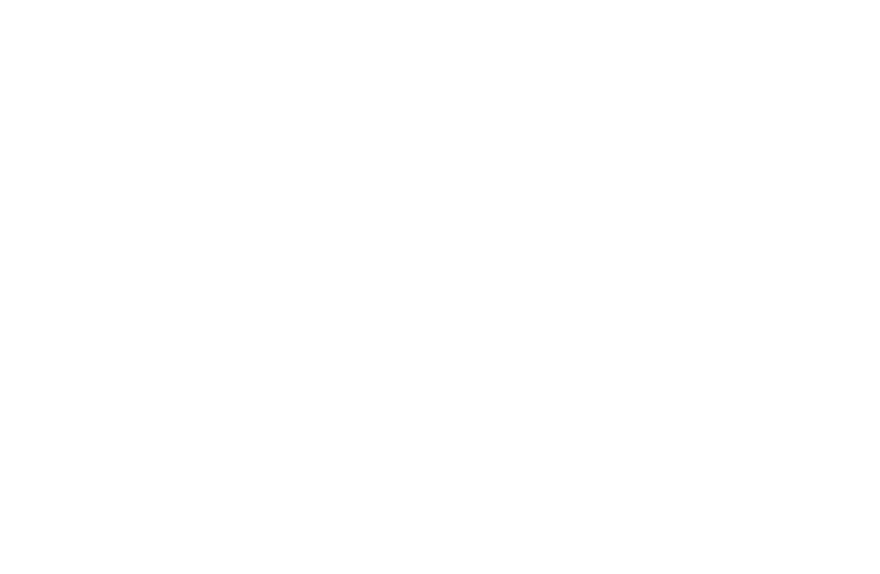
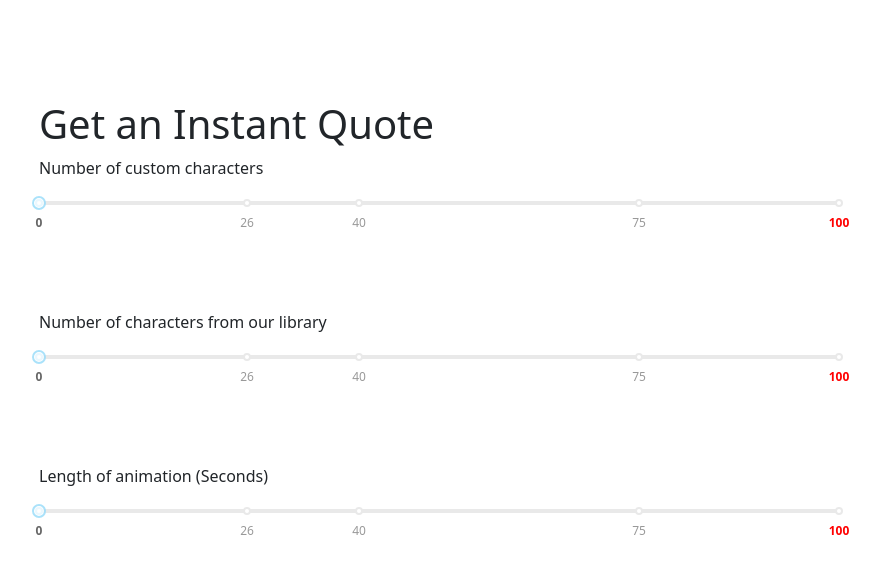
Before and after one commit to Muchai248/waxxes, a React (Create React App) app: page /RcSlider in a window 1280 px wide. Before the commit this address had no page. Shown: the top 574 px of the page, without its empty margins (61-941 px from the left). Built offline with nearby package versions, Linux system fonts and the light colour scheme; data requests are answered from the project's data file.

Commit message:
Added Quote

```diff
--- a/package.json
+++ b/package.json
@@ -6,8 +6,11 @@
     "@testing-library/jest-dom": "^5.17.0",
     "@testing-library/react": "^13.4.0",
     "@testing-library/user-event": "^13.5.0",
+    "bootstrap": "^5.3.2",
+    "rc-slider": "^10.2.1",
     "react": "^18.2.0",
     "react-dom": "^18.2.0",
+    "react-ranger": "^2.1.0",
     "react-router-dom": "^6.14.2",
     "react-scripts": "5.0.1",
     "web-vitals": "^2.1.4"
--- a/src/App.js
+++ b/src/App.js
@@ -2,7 +2,9 @@ import './App.css';
 import {Routes, Route}from 'react-router-dom'
 import Home from './components/Home';
 import Client from './components/Client';
+import InstantQuote from './components/RcSlider';
 import { useState } from 'react';
+import RcSlider from './components/RcSlider';
 
 function App() {
 
@@ -18,13 +20,17 @@ fetch(" http://localhost:3000/animation")
 
 
   return (
+
 <Routes>
   <Route path="/" element={<Home/>}/>
   <Route path="/Client" element={<Client/>}/>
+  <Route path="/RcSlider" element = {<RcSlider/>}/>
 
 
 </Routes>
+
   )
+
 }
 
 export default App;
--- a/src/components/Home.js
+++ b/src/components/Home.js
@@ -14,6 +14,10 @@ const gotoclients=()=>{
 }
 const gotocontacts=()=>{
   navigate("/contacts")
+}
+
+const gotoinstantquotes =() =>{
+  navigate("/RcSlider")
 }
 
 //mapping
@@ -49,6 +53,9 @@ const gotocontacts=()=>{
         <li className="nav-item">
         <button onClick={gotocontacts} className="nav-link " aria-disabled="true">Contact Us</button>
         </li>
+        <li className="nav-item">
+        <button onClick={gotoinstantquotes} className="nav-link " aria-disabled="true">GetQuote</button>
+        </li>
         </ul>
         <form className="d-flex" role="search">
         <input className="form-control me-2" type="search" placeholder="Search" aria-label="Search"/>
--- /dev/null
+++ b/src/components/RcSlider.js
@@ -0,0 +1,69 @@
+import React from "react";
+import "rc-slider/assets/index.css";
+import Slider from "rc-slider";
+const style = { width: 800, margin: 100 };
+const marks = {
+  "": "",
+  0: <strong>0</strong>,
+  26: "26",
+  40: "40",
+  75: "75",
+  100: {
+    style: {
+      color: "red",
+    },
+    label: <strong>100</strong>,
+  },
+};
+function log(value) {
+  console.log(value); //eslint-disable-line
+}
+function RcSlider() {
+  return (
+    <><><div>
+      <div style={style}>
+        <h1>Get an Instant Quote</h1>
+        <p>Number of custom characters </p>
+        <Slider
+          range
+          min={0}
+          marks={marks}
+          step={null}
+          onChange={log}
+          defaultValue={[ 0]}
+          allowCross={false}
+          pushable />
+      </div>
+    </div><div style={style}>
+
+        <p> Number of characters from our library</p>
+        <Slider
+          range
+          min={0}
+          marks={marks}
+          step={null}
+          onChange={log}
+          defaultValue={[ 0]}
+          allowCross={false}
+          pushable />
+      </div></><div style={style}>
+
+        <p>Length of animation (Seconds)</p>
+        <Slider
+          range
+          min={0}
+          marks={marks}
+          step={null}
+          onChange={log}
+          defaultValue={[ 0]}
+          allowCross={false}
+          pushable />
+
+
+      </div></>
+
+  // </div>
+// </div>
+  );
+}
+export default RcSlider;
```
Also changed, not shown: src/App.css (line endings or trailing spaces), 1 other file (tests, documents, lock files or other folders).
